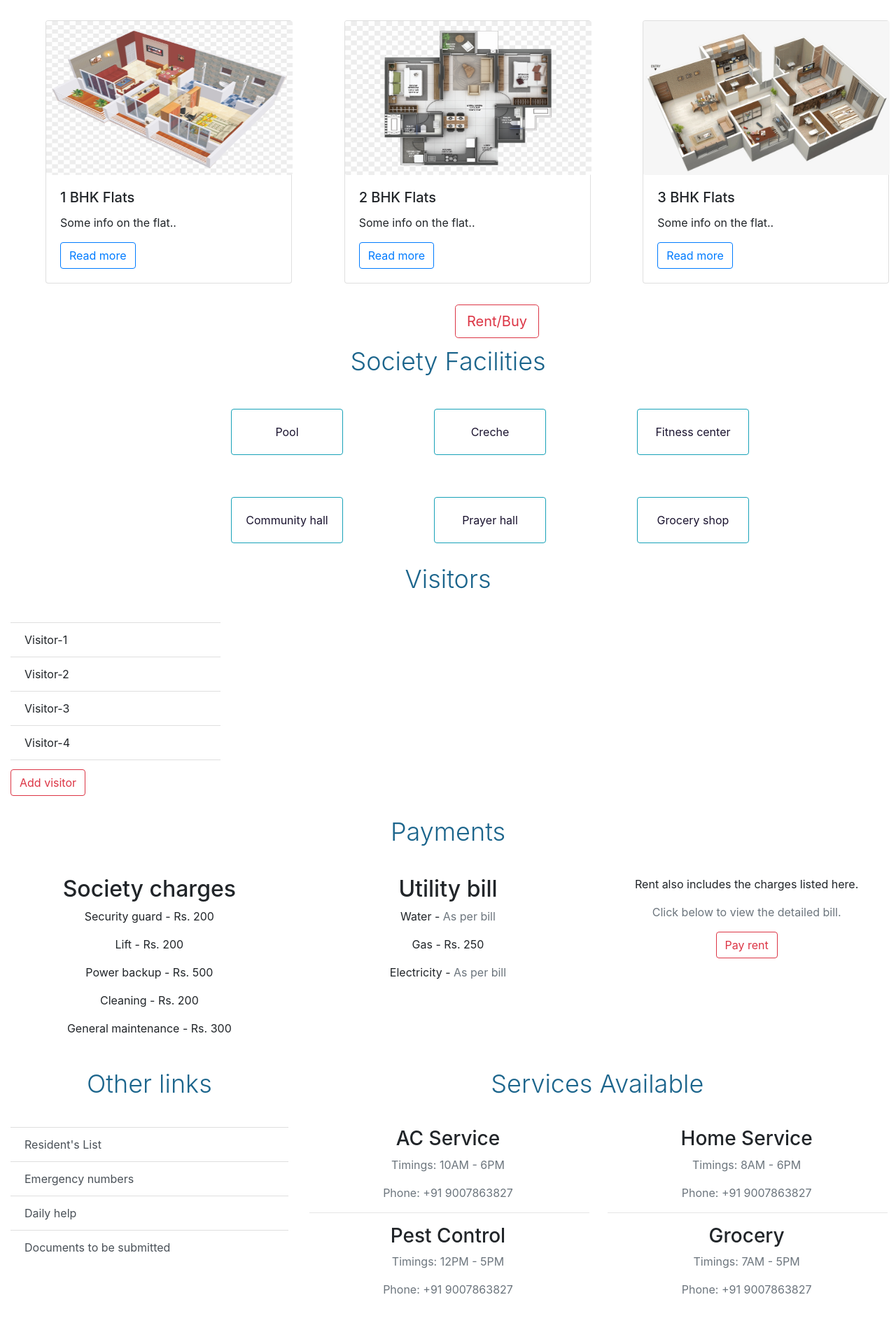
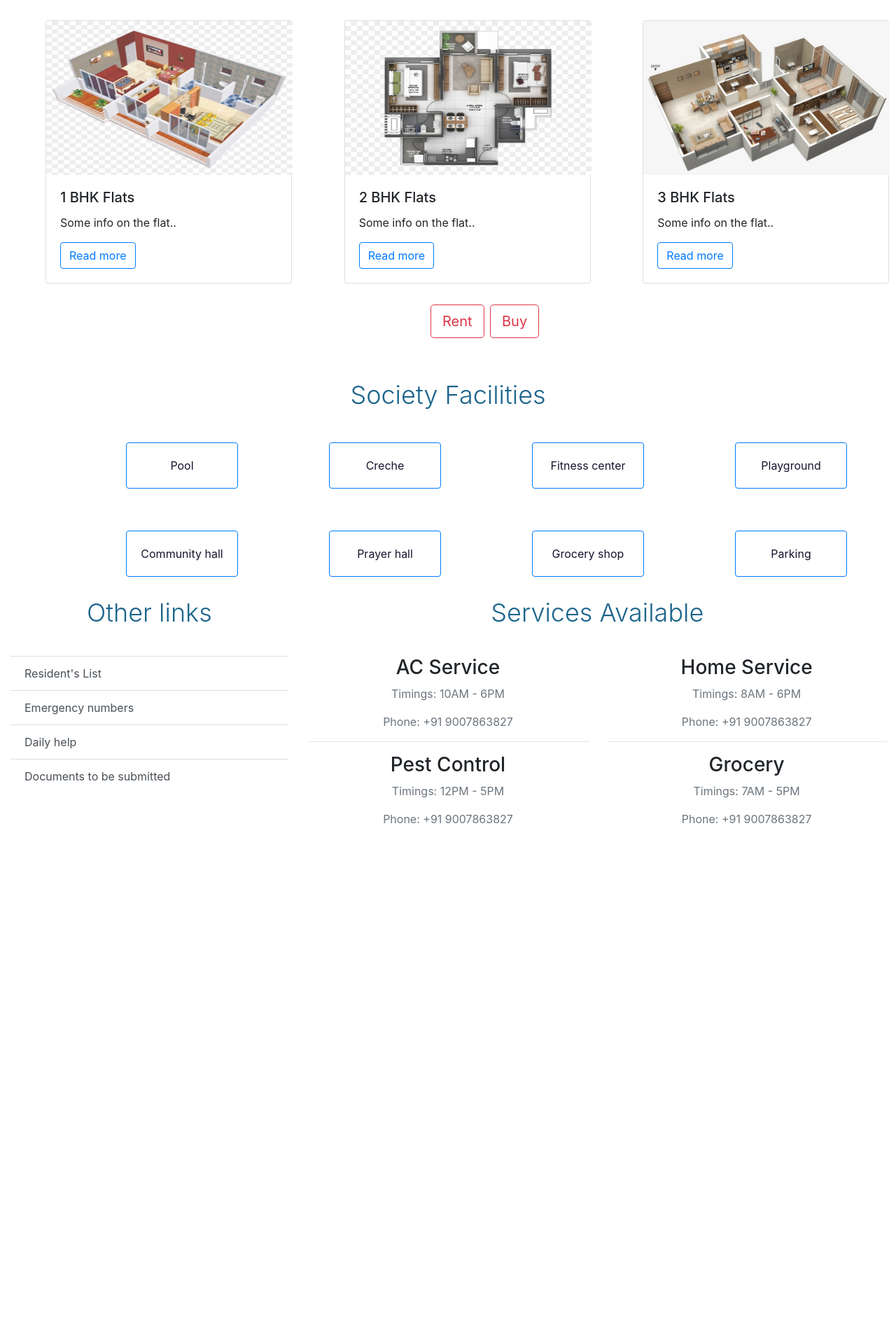
Before and after one commit to Smirithi-tft/societyManagement, a Django app: template Residents/templates/residents/home.html in a window 1280 px wide. Shown: the part 735-2655 px from the top of the page at 70% size. After the commit the page ends 1911 px from the top, so only its background shows below. Run offline with Django 4.2, Linux system fonts and the light colour scheme; tables that the repository leaves empty hold one stand-in row (values such as "Sample post"); the template is opened without the code that fills it: values that come from a table or form of the project are taken from there, most other values are stand-ins (such as "Sample title", 1, 10 or a date in 2020); parts of the project's set-up code (start-up, migrations or seed data) failed here and were passed over; some libraries are stand-ins or nearby versions.

Commit message:
Add rent and buy forms

```diff
--- /dev/null
+++ b/Residents/forms.py
@@ -0,0 +1,37 @@
+from django import forms
+
+
+class RentForm(forms.Form):
+    name = forms.CharField(max_length=20)
+    email = forms.EmailField()
+    flat_type = forms.ChoiceField(choices=(("1", "1BHK"), ("2", "2BHK"), ("3", "3BHK")),
+                                  widget=forms.RadioSelect)
+    lease_type = forms.ChoiceField(choices=(("Family", "Family"), ("Company", "Company"), ("Bachelor", "Bachelor")),
+                                   widget=forms.RadioSelect)
+    furnishing = forms.ChoiceField(choices=(("Full", "Fully Furnished"), ("Partial", "Partially Furnished"),
+                                            ("No", "Not Furnished")))
+    amenities = forms.MultipleChoiceField(choices=(("1", "Gated community"),
+                                                   ("2", "Pool"),
+                                                   ("3", "Gym"),
+                                                   ("4", "Parking"),
+                                                   ("5", "Gas pipeline")),
+                                          widget=forms.CheckboxSelectMultiple)
+
+
+class BuyForm(forms.Form):
+    name = forms.CharField(max_length=20)
+    email = forms.EmailField()
+    flat_type = forms.ChoiceField(choices=(("1", "1BHK"), ("2", "2BHK"), ("3", "3BHK")),
+                                  widget=forms.RadioSelect)
+    lease_type = forms.ChoiceField(choices=(("Family", "Family"), ("Company", "Company"),
+                                            ("Bachelor", "Bachelor")),
+                                   widget=forms.RadioSelect)
+    purchase_type = forms.ChoiceField(choices=(("1", "Resale"), ("2", "New booking")),
+                                      widget=forms.RadioSelect)
+    avail_emi = forms.ChoiceField(choices=(("Yes", "Yes"), ("No", "No")), widget=forms.RadioSelect)
+    amenities = forms.MultipleChoiceField(choices=(("1", "Gated community"),
+                                                   ("2", "Pool"),
+                                                   ("3", "Gym"),
+                                                   ("4", "Parking"),
+                                                   ("5", "Gas pipeline")),
+                                          widget=forms.CheckboxSelectMultiple)
--- a/Residents/templates/residents/home.html
+++ b/Residents/templates/residents/home.html
@@ -56,13 +93,64 @@
                     </div>
                 </div>
             </div>
-        <button class="btn btn-lg btn-outline-danger text-center apply-btn">Rent/Buy</button>
+            <button class="btn btn-lg btn-outline-danger text-center rent-btn" data-toggle="modal" data-target="#rentModal">
+                Rent
+            </button>
+            <div class="modal fade" id="rentModal" tabindex="-1" aria-labelledby="rentModalLabel" aria-hidden="true">
+                <div class="modal-dialog">
+                    <div class="modal-content">
+                        <div class="modal-header">
+                            <h5 class="modal-title" id="rentModalLabel">Rent Enquiry Form</h5>
+                            <button type="button" class="close" data-dismiss="modal" aria-label="Close">
+                                <span aria-hidden="true">&times;</span>
+                            </button>
+                        </div>
+                        <div class="modal-body">
+                            <form method="POST">
+                                {% csrf_token %}
+                                <fieldset class="form-group">
+                                    {{ r_form|crispy }}
+                                </fieldset>
+                                <div class="modal-footer form-group">
+                                    <button type="submit" class="btn btn-outline-primary">Submit</button>
+                                </div>
+                            </form>
+                        </div>
+                    </div>
+                </div>
+            </div>
+            <button class="btn btn-lg btn-outline-danger text-center buy-btn" data-toggle="modal" data-target="#buyModal">
+                Buy
+            </button>
+            <div class="modal fade" id="buyModal" tabindex="-1" aria-labelledby="buyModalLabel" aria-hidden="true">
+                <div class="modal-dialog">
+                    <div class="modal-content">
+                        <div class="modal-header">
+                            <h5 class="modal-title" id="buyModalLabel">Buy Enquiry Form</h5>
+                            <button type="button" class="close" data-dismiss="modal" aria-label="Close">
+                                <span aria-hidden="true">&times;</span>
+                            </button>
+                        </div>
+                        <div class="modal-body">
+                            <form method="POST">
+                                {% csrf_token %}
+                                <fieldset class="form-group">
+                                    {{ b_form|crispy }}
+                                </fieldset>
+                                <div class="modal-footer form-group">
+                                    <button type="submit" class="btn btn-outline-primary">Submit</button>
+                                </div>
+                            </form>
+                        </div>
+                    </div>
+                </div>
+            </div>
         </div>
         <div class="fourth-section container-fluid">
             <p class="display-4 text-center flats-heading">Society Facilities</p>
             <div class="row rows">
-            <div class="col-4">
-                <div class="card card-facilities border-info">
+                <div class="col-3">
+                    <div class="card card-facilities border-primary">
                         <a href="#" class="facility-links">
                             <div class="card-body text-center">
                                 Pool
@@ -70,8 +158,8 @@
                         </a>
                     </div>
                 </div>
-            <div class="col-4">
-                <div class="card card-facilities border-info">
+                <div class="col-3">
+                    <div class="card card-facilities border-primary">
                         <a href="#" class="facility-links">
                             <div class="card-body text-center">
                                 Creche
@@ -79,8 +167,8 @@
                         </a>
                     </div>
                 </div>
-            <div class="col-4">
-                <div class="card card-facilities border-info">
+                <div class="col-3">
+                    <div class="card card-facilities border-primary">
                         <a href="#" class="facility-links">
                             <div class="card-body text-center">
                                 Fitness center
@@ -88,10 +176,19 @@
                         </a>
                     </div>
                 </div>
+                <div class="col-3">
+                    <div class="card card-facilities border-primary">
+                        <a href="#" class="facility-links">
+                            <div class="card-body text-center">
+                                Playground
+                            </div>
+                        </a>
+                    </div>
+                </div>
             </div>
             <div class="row rows">
-            <div class="col-4">
-                <div class="card card-facilities border-info">
+                <div class="col-3">
+                    <div class="card card-facilities border-primary">
                         <a href="#" class="facility-links">
                             <div class="card-body text-center">
                                 Community hall
@@ -99,8 +196,8 @@
                         </a>
                     </div>
                 </div>
-            <div class="col-4">
-                <div class="card card-facilities border-info">
+                <div class="col-3">
+                    <div class="card card-facilities border-primary">
                         <a href="#" class="facility-links">
                             <div class="card-body text-center">
                                 Prayer hall
@@ -108,8 +205,8 @@
                         </a>
                     </div>
                 </div>
-            <div class="col-4">
-                <div class="card card-facilities border-info">
+                <div class="col-3">
+                    <div class="card card-facilities border-primary">
                         <a href="#" class="facility-links">
                             <div class="card-body text-center">
                                 Grocery shop
@@ -117,42 +214,18 @@
                         </a>
                     </div>
                 </div>
+                <div class="col-3">
+                    <div class="card card-facilities border-primary">
+                        <a href="#" class="facility-links">
+                            <div class="card-body text-center">
+                                Parking
                             </div>
-    </div>
-    <div class="sixth-section container-fluid">
-        <p class="display-4 text-center services-heading">Visitors</p>
-        <ul class="list-group list-group-flush overflow-auto visitor-list">
-            <li class="list-group-item">Visitor-1</li>
-            <li class="list-group-item">Visitor-2</li>
-            <li class="list-group-item">Visitor-3</li>
-            <li class="list-group-item">Visitor-4</li>
-        </ul>
-        <a href="#" class="btn btn-outline-danger">Add visitor</a>
-    </div>
-    <div class="seventh-section container-fluid">
-        <p class="display-4 text-center services-heading">Payments</p>
-        <div class="row">
-            <div class="col-4 text-center">
-                <h2 class="h2">Society charges</h2>
-                <p>Security guard - Rs. 200</p>
-                <p>Lift - Rs. 200</p>
-                <p>Power backup - Rs. 500</p>
-                <p>Cleaning - Rs. 200</p>
-                <p>General maintenance - Rs. 300</p>
-            </div>
-            <div class="col-4 text-center">
-                <h2 class="h2">Utility bill</h2>
-                <p>Water - <span class="text-muted">As per bill</span> </p>
-                <p>Gas - Rs. 250</p>
-                <p>Electricity - <span class="text-muted">As per bill</span></p>
-            </div>
-            <div class="col-4 text-center">
-                <p>Rent also includes the charges listed here.</p>
-                <p class="text-muted">Click below to view the detailed bill.</p>
-                <a href="#" class="btn btn-outline-danger">Pay rent</a>
+                        </a>
                     </div>
                 </div>
             </div>
+        </div>
+    {% endif %}
     <div class="fifth-section container-fluid">
         <div class="row">
             <div class="col-4">
--- a/users/static/users/css/styles.css
+++ b/users/static/users/css/styles.css
@@ -32,7 +32,7 @@
 
 .message-section {
     position: relative;
-    top: 100px;
+    top: 5px;
     width: 900px;
 }
 
@@ -78,9 +78,13 @@
     height: 220px;
 }
 
-.apply-btn {
+.rent-btn {
+    margin-left: 600px;
+}
+
+.buy-btn {
     position: absolute;
-    left: 650px;
+    left: 700px;
 }
 
 .fourth-section {
@@ -90,7 +94,7 @@
 
 .rows {
     width: fit-content;
-    margin-left: 250px;
+    margin-left: 100px;
 }
 
 .card-facilities {
@@ -133,7 +137,3 @@ hr {
    margin-bottom: 10px;
    overflow-y: auto;
 }
-
-.seventh-section{
-    position: relative;
-}
--- a/users/templates/users/base.html
+++ b/users/templates/users/base.html
@@ -47,17 +47,16 @@
     <div class="first-section container-fluid">
         <p class="display-3 text-center heading">Welcome to our society!</p>
     </div>
-    {% block messages %}
-    <div class="container message-section">
+    <div class="message-section container-fluid">
             {% if messages %}
                 {% for message in messages %}
                     <div class="alert alert-{{ message.tags }}">
+                        <button type="button" class="close" data-dismiss="alert" aria-hidden="true">&times;</button>
                         {{ message }}
                     </div>
                 {% endfor %}
             {% endif %}
     </div>
-    {% endblock %}
     {% block content %}
     {% endblock %}
     <div class="footer-section container-fluid"></div>
```
Also changed, not shown: other parts of Residents/templates/residents/home.html (+37 -0 lines), Residents/views.py (+11 -1 lines). Lines whose indentation alone changed are shown as unchanged.
